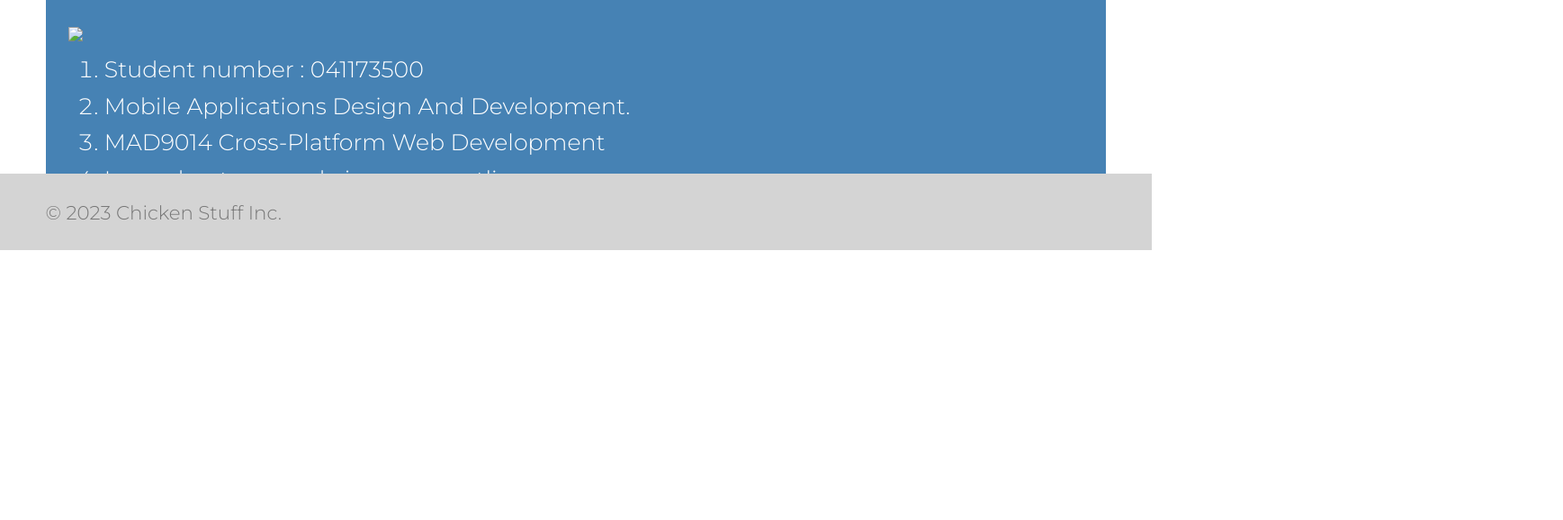
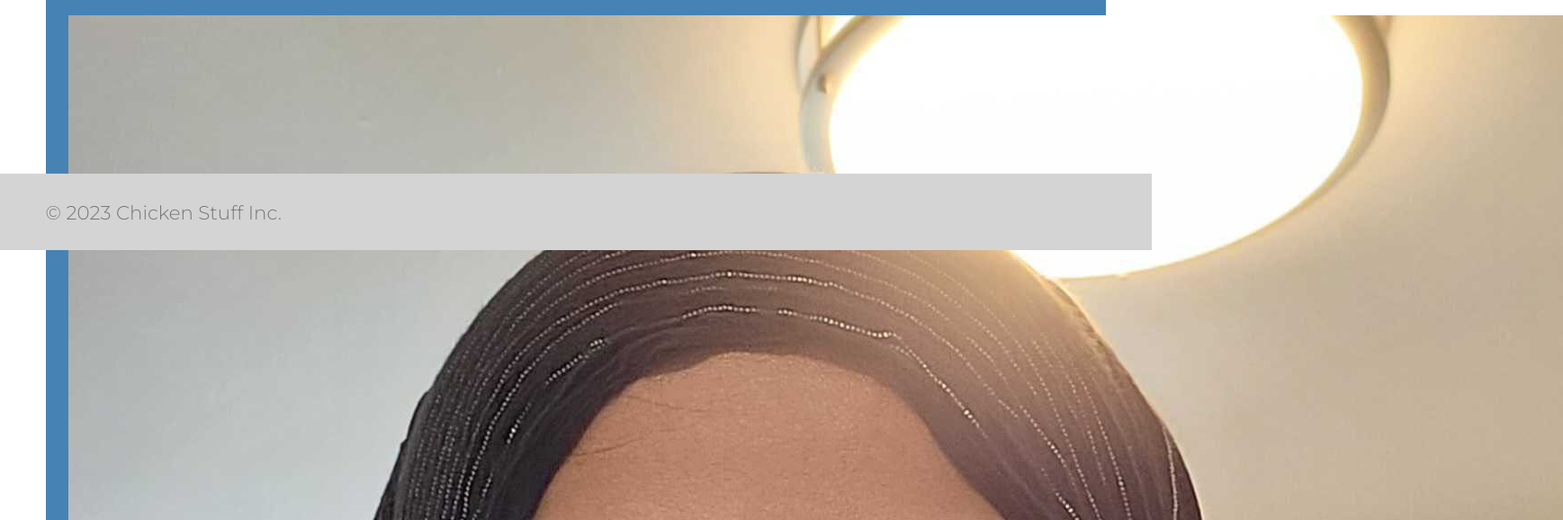
Before and after one commit to path0064/expert-octo-dollop, a plain HTML site: page index.html in a window 1280 px wide. Shown: the part 522-1100 px from the top of the page at 90% size, 1737 px wide, since content can reach past the window. Before the commit the page ends 868 px from the top, so only its background shows below. Drawn offline with Linux system fonts and the light colour scheme; the site is published under a folder, as on GitHub Pages, so addresses that start at the root find nothing.

Commit message:
Information uploaded

```diff
--- a/index.html
+++ b/index.html
@@ -31,7 +31,7 @@
       <main>
         <div class="weather-card">
           <p>Search for a city to see the current weather.</p>
-          <img src="/img/Jowairia'spicture.jpg">
+          <img src="./img/Jowairia'spicture.jpg">
           <ol>
             <li>Student number : 041173500</li>
             <li>Mobile Applications Design And Development.</li>
```
